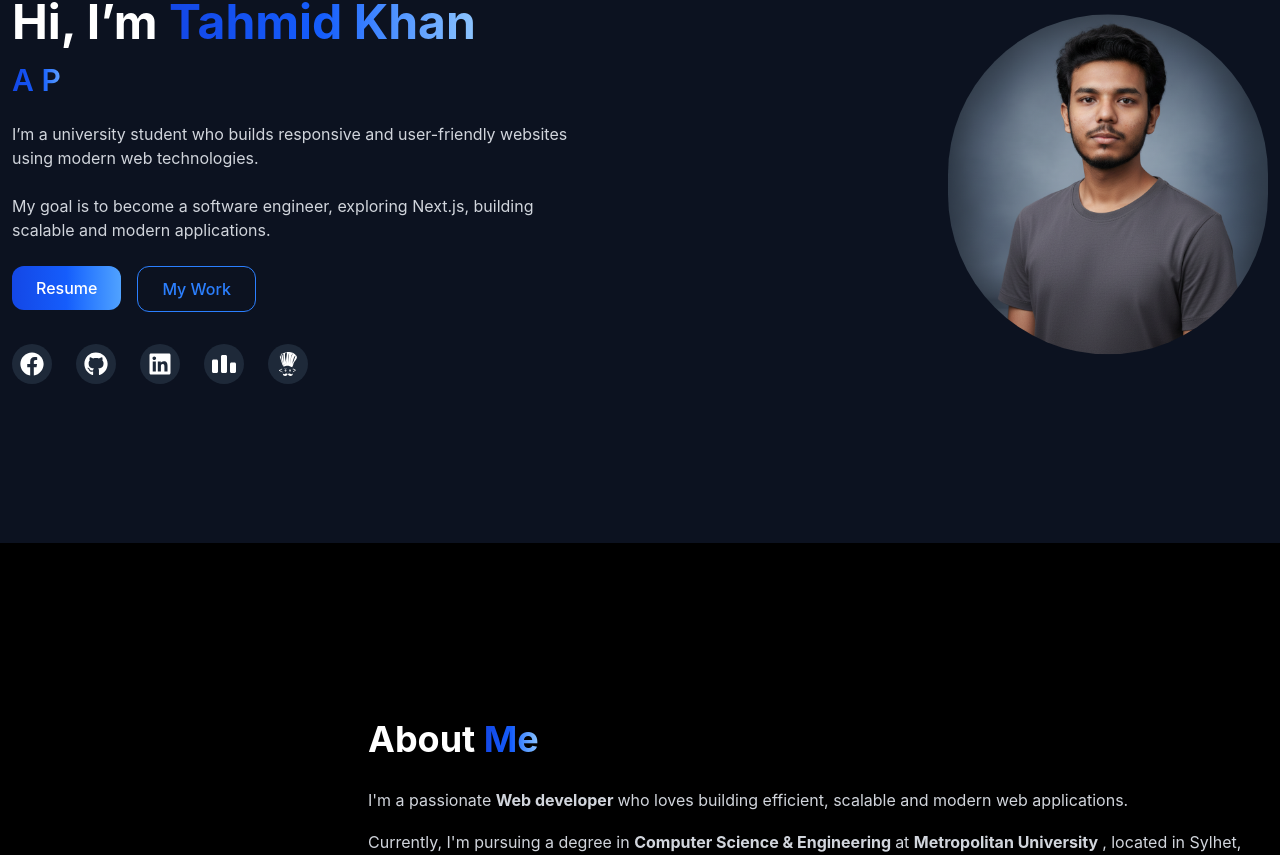
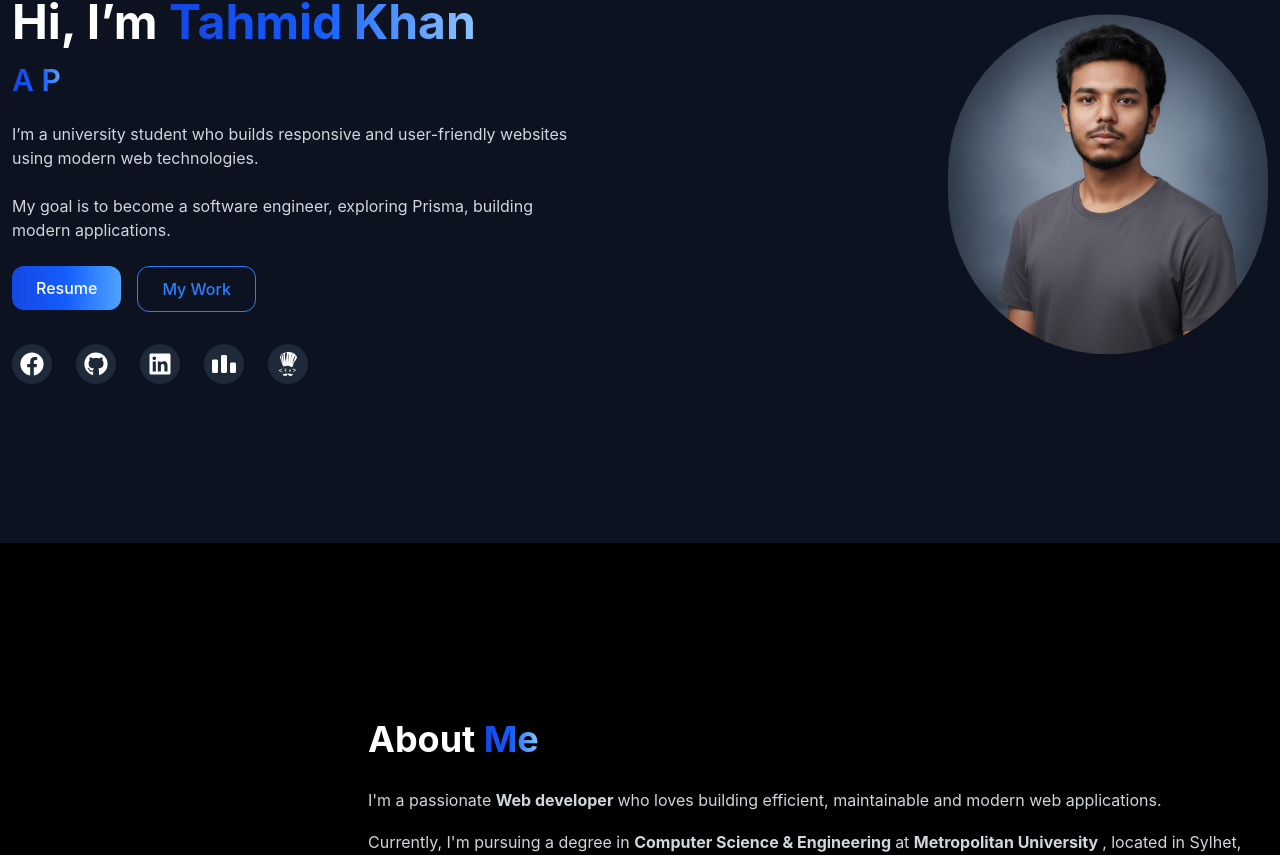
Before and after one commit to tahmid-khan-hub/my-portfolio-nextjs, a Next.js app: page / in a window 1280 px wide. Shown: the part 225-1080 px from the top of the page. Built offline with nearby package versions, Linux system fonts and the light colour scheme.

Commit message:
Updated the Banner paragraph content and updated the About section

```diff
--- a/src/components/About.tsx
+++ b/src/components/About.tsx
@@ -6,9 +6,9 @@ import Image from "next/image";
 const About = () => {
   return (
     <section className="w-full flex justify-center py-20 pb-24 mb-24 px-4 md:px-3">
-      <div className="max-w-[1330px] w-full flex flex-col md:flex-row items-center justify-between">
+      <div className="max-w-332.5 w-full flex flex-col md:flex-row items-center justify-between">
         {/* Image */}
-        <AnimateOnView direction="left" delay={0.8} duration={1}><div className="flex justify-center md:justify-start flex-shrink-0 ">
+        <AnimateOnView direction="left" delay={0.8} duration={1}><div className="flex justify-center md:justify-start shrink-0 ">
           <Image
             src="/my-photo.png"
             alt="About Me"
@@ -19,15 +19,15 @@ const About = () => {
         </div></AnimateOnView>
 
         {/* Text */}
-        <div className="space-y-4 max-w-[900px] ml-0 md:ml-7 ">
+        <div className="space-y-4 max-w-225 ml-0 md:ml-7 ">
           <AnimateOnView direction="down" delay={0.25} duration={0.6}><h2 className="text-4xl font-bold text-white mt-14 md:mt-0 mb-7 text-center md:text-left">
-            About <span className="bg-gradient-to-r from-blue-700 via-blue-600 to-blue-300 bg-clip-text text-transparent">Me</span>
+            About <span className="bg-linear-to-r from-blue-700 via-blue-600 to-blue-300 bg-clip-text text-transparent">Me</span>
           </h2></AnimateOnView>
 
           {/* 1 */}
           <AnimateOnView direction="left" delay={0.25} duration={0.6}><p className="text-gray-300 leading-relaxed ">
             I&apos;m a passionate <span className="font-bold mr-1">Web developer</span>
-             who loves building efficient, scalable and modern web applications.
+             who loves building efficient, maintainable and modern web applications.
           </p></AnimateOnView>
 
           {/* 2 */}
@@ -58,7 +58,7 @@ const About = () => {
           </ul>
 
           <AnimateOnView direction="scale" delay={0.25} duration={0.6}>
-            <p className="italic text-lg bg-gradient-to-r from-blue-700 via-blue-400 to-blue-200 bg-clip-text text-transparent mt-7">
+            <p className="italic text-lg bg-linear-to-r from-blue-700 via-blue-400 to-blue-200 bg-clip-text text-transparent mt-7">
               &quot;Turning ideas into scalable solutions — one line of code at a time.&quot;
             </p>
           </AnimateOnView>
--- a/src/components/Banner/components/BannerLeftSideContent.tsx
+++ b/src/components/Banner/components/BannerLeftSideContent.tsx
@@ -39,14 +39,13 @@ export function BannerLeftSideContent() {
       <div>
         <AnimateOnView direction="left" delay={0.1} duration={0.6}>
           <p className="text-gray-300 mb-6 max-w-xl">
-            I’m a university student who builds responsive and user-friendly
-            websites using modern web technologies.
+            I’m a university student who builds responsive and user-friendly websites using modern web technologies.
           </p>
         </AnimateOnView>
         <AnimateOnView direction="left" delay={0.1} duration={1.2}>
           <p className="text-gray-300 mb-6 max-w-xl">
-            My goal is to become a software engineer, exploring Next.js,
-            building scalable and modern applications.
+            My goal is to become a software engineer, exploring Prisma,
+            building modern applications.
           </p>
         </AnimateOnView>
       </div>
```
